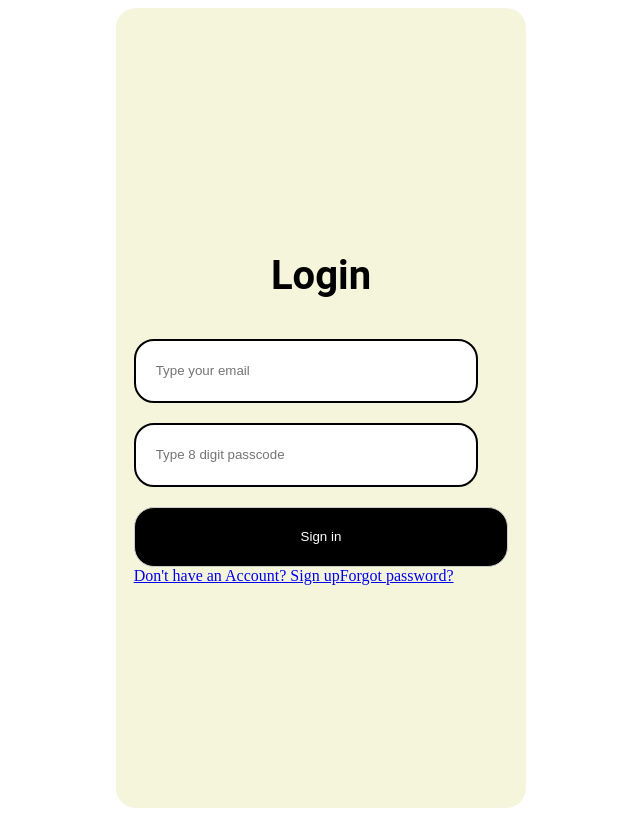
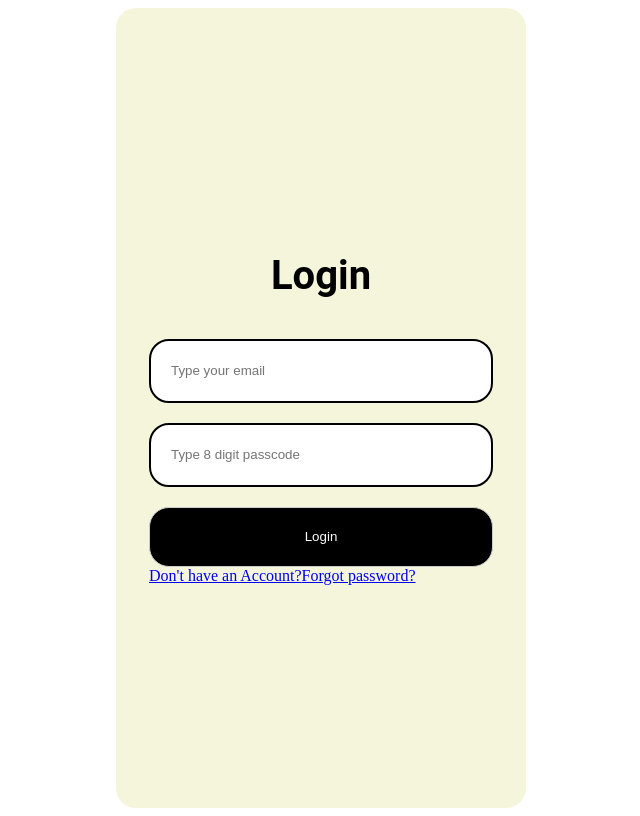
Before and after one commit to kbtanvir/movie-list-frontend, a React (Vite) app: page /login in a window 1280 px wide. Shown: the whole page, without its empty margins (319-959 px from the left). Built offline with nearby package versions, Linux system fonts and the light colour scheme.

Commit message:
auth flow ui and forms updated with validations

```diff
--- a/src/App.tsx
+++ b/src/App.tsx
@@ -5,7 +5,7 @@ import {
   Route,
   Routes,
 } from "react-router-dom";
-import AuthForm from "./features/auth/view/forms/AuthForm";
+import FormLogin from "./features/auth/view/forms/AuthForm";
 import FormPasswordPreset from "./features/auth/view/forms/PasswordReset";
 import MoviesView from "./features/movies/view/MoviesView";
 import "./global.css";
@@ -30,8 +30,8 @@ export default function App() {
 
           {/* * AUTH ROUTES */}
 
-          <Route path={AppRoutes.login} element={<AuthForm />} />
-          <Route path={AppRoutes.register} element={<AuthForm register />} />
+          <Route path={AppRoutes.login} element={<FormLogin />} />
+          <Route path={AppRoutes.register} element={<FormLogin register />} />
           <Route
             path={AppRoutes.passwordReset}
             element={<FormPasswordPreset />}
--- /dev/null
+++ b/src/features/auth/data/models/formFields.ts
@@ -0,0 +1,88 @@
+import * as yup from "yup";
+import { FormField } from "../../../../lib/hooks/useHookForm";
+
+ const registrationForm: FormField[] = [
+  {
+    name: "fname",
+    placeholder: "First Name",
+    type: "text",
+    validation: () => yup.string(),
+  },
+  {
+    name: "lname",
+    placeholder: "Last Name",
+    type: "text",
+    validation: () => yup.string(),
+  },
+
+  {
+    name: "email",
+    placeholder: "Type your email",
+    type: "email",
+    validation: () =>
+      yup
+        .string()
+        .email(`"Doesn't look like an email address" >_<`)
+        .required(`"Email is required" >_<`),
+  },
+  {
+    name: "password",
+    type: "password",
+    placeholder: "Type 8 digit passcode",
+    validation: () =>
+      yup.string().min(8, "Must be 8 digit long").required("Required"),
+  },
+];
+
+ const loginForm: FormField[] = [
+  {
+    name: "email",
+    label: "Email",
+    placeholder: "Type your email",
+    type: "email",
+    validation: () =>
+      yup
+        .string()
+        .email(`"Doesn't look like an email address" >_<`)
+        .required(`"Email is required" >_<`),
+  },
+  {
+    name: "password",
+    label: "Password",
+    type: "password",
+    placeholder: "Type 8 digit passcode",
+    validation: () =>
+      yup.string().min(8, "Must be 8 digit long").required("Required"),
+  },
+];
+ const passResetFields: FormField[] = [
+  {
+    name: "email",
+    label: "Email",
+    placeholder: "Type your email",
+    type: "email",
+    validation: () =>
+      yup
+        .string()
+        .email(`"Doesn't look like an email address" >_<`)
+        .required(`"Email is required" >_<`),
+  },
+  {
+    name: "password",
+    label: "Password",
+    type: "password",
+    placeholder: "Type 8 digit passcode",
+    validation: () =>
+      yup.string().min(8, "Must be 8 digit long").required("Required"),
+  },
+  {
+    name: "confirmPassword",
+    label: "Confirm Password",
+    type: "password",
+    placeholder: "Type 8 digit passcode",
+    validation: () =>
+      yup.string().oneOf([yup.ref('password'), null], 'Passwords must match')
+  },
+];
+
+export { registrationForm, loginForm, passResetFields };
--- a/src/features/auth/logic/slice/initialState.ts
+++ b/src/features/auth/logic/slice/initialState.ts
@@ -1,4 +1,4 @@
-import { Auth } from '../../models/types/Auth'
+import { Auth } from '../../data/types/Auth'
 
 export const initialState: Auth.State = {
   user: null,
--- a/src/features/auth/logic/slice/sliceReducers.ts
+++ b/src/features/auth/logic/slice/sliceReducers.ts
@@ -1,4 +1,4 @@
-import { Auth } from '../../models/types/Auth'
+import { Auth } from '../../data/types/Auth'
 
 export const reducers = {
   setUser: (state: Auth.State, { payload }: { payload: Auth.User | null }) => {
--- a/src/features/auth/view/forms/AuthForm.tsx
+++ b/src/features/auth/view/forms/AuthForm.tsx
@@ -1,103 +1,77 @@
-import { yupResolver } from "@hookform/resolvers/yup";
-import { useState } from "react";
-import { useForm } from "react-hook-form";
-import { Link } from "react-router-dom";
-import * as yup from "yup";
+import { useEffect, useState } from "react";
+import { Link, useNavigate } from "react-router-dom";
 import { AppRoutes } from "../../../../lib/consts/Routes";
-import { StateResponse } from "../../models/types/Auth";
+import useHookForm, { FormField } from "../../../../lib/hooks/useHookForm";
+import { loginForm, registrationForm } from "../../data/models/formFields";
 import ErrorMessageText from "./ErrorMessageText";
 
 export default function AuthForm({ ...props }: { register?: boolean }) {
   // const { response } = useSelector((state: RootState) => state.global)
   // const dispatch = useDispatch()
+  const navigate = useNavigate();
 
-  const [state, setState] = useState<StateResponse>({
-    status: "loaded",
-    message: "",
+  // * HOOK FORM CONFIG
+  // -------------------
+
+  const [formFields, setFormFields] = useState<FormField[]>([]);
+
+  const { errors, register, handleSubmit } = useHookForm({
+    formFields,
   });
 
-  const [show, setShow] = useState(false);
-  const handlePasswordShowHide = () => setShow(!show);
-
-  // useEffect(() => {
-  //   if (response) {
-  //     setState(response)
-  //   }
-  // }, [response])
-
-  const textFields = [
-    {
-      name: "email",
-      label: "Email",
-      placeholder: "Type your email",
-      fieldType: "email",
-      validation: () =>
-        yup
-          .string()
-          .email(`"Doesn't look like an email address" >_<`)
-          .required("Required"),
-    },
-    {
-      name: "password",
-      label: "Password",
-      fieldType: "password",
-      placeholder: "Type 8 digit passcode",
-      validation: () =>
-        yup.string().min(8, "Must be 8 digit long").required("Required"),
-    },
-  ];
-
-  const {
-    register,
-    formState: { errors },
-    handleSubmit,
-  } = useForm({
-    mode: "onSubmit",
-    resolver: yupResolver(
-      yup.object(
-        textFields.reduce(
-          (acc, cur) => ({ ...acc, [cur.name]: cur.validation() }),
-          {}
-        )
-      )
-    ),
-  });
+  // * HANDLERS
+  // -------------
 
   const onSubmit = (data: any) => {
     if (props.register) {
-      return; // dispatch(registerWithEmailPassRequest(data.email, data.password))
+      // dispatch(registerWithEmailPassRequest(data.email, data.password))
     }
-    return; // dispatch(signInWithEmailPassRequest(data.email, data.password))
+    if (!props.register) {
+    }
+
+    navigate(AppRoutes.movies, { replace: true });
+
+    console.log(data);
+
+    // dispatch(signInWithEmailPassRequest(data.email, data.password))
     // console.log(data);
   };
+
+  // * EFFECTS
+  // -------------
+
+  useEffect(() => {
+    setFormFields(props.register ? registrationForm : loginForm);
+  }, [props.register]);
+
+  // * RENDER
+  // -------------
 
   return (
     <div>
       <h3>{props.register ? "Signup" : "Login"}</h3>
       <form onSubmit={handleSubmit(onSubmit)}>
-        {textFields.map(({ name, fieldType, label, placeholder }, i) => (
+        {formFields.map((field, i) => (
           <div key={i} className="w-full">
             <input
               autoComplete="on"
-              type={fieldType}
-              {...register(name)}
-              className="input w-full"
-              placeholder={placeholder}
+              type={field.type}
+              {...register(field.name)}
+              placeholder={field.placeholder}
             />
-            <ErrorMessageText errors={errors} name={name} />
+            <ErrorMessageText errors={errors} name={field.name} />
           </div>
         ))}
         <div>
-          <button type="submit">
-            {state.status === "loading" ? "Loading..." : "Sign in"}
-          </button>
+          <button type="submit">{props.register ? "Signup" : "Login"}</button>
+
           {props.register ? (
             <Link to={AppRoutes.login}>
               <span>Already have an account?</span>
             </Link>
           ) : (
             <Link to={AppRoutes.register}>
-              <span>Don't have an Account? Sign up</span>
+              <span>Don't have an Account?</span>
             </Link>
           )}
 
--- a/src/features/auth/view/forms/PasswordReset.tsx
+++ b/src/features/auth/view/forms/PasswordReset.tsx
@@ -1,71 +1,46 @@
-import { yupResolver } from "@hookform/resolvers/yup";
-import { useState } from "react";
-import { useForm } from "react-hook-form";
 import { IoIosArrowBack } from "react-icons/io";
 import { Link } from "react-router-dom";
-import * as yup from "yup";
 import { AppRoutes } from "../../../../lib/consts/Routes";
-import { StateResponse } from "../../models/types/Auth";
+import useHookForm from "../../../../lib/hooks/useHookForm";
+import { passResetFields } from "../../data/models/formFields";
+import { NetworkResponse } from "../../data/types/Auth";
 import ErrorMessageText from "./ErrorMessageText";
 
 export default function FormPasswordPreset() {
-  // const { response } = useSelector((state: RootState) => state.global)
-  // const dispatch = useDispatch()
-
-  // const router = useRouter();
-
-  const [state, setState] = useState<StateResponse>({
-    status: "loaded",
-    message: "",
+  const { errors, register, handleSubmit } = useHookForm({
+    formFields: passResetFields,
   });
 
-  const [email, setemail] = useState<String>("");
-
-  const [show, setShow] = useState(false);
-  const handlePasswordShowHide = () => setShow(!show);
-
-  // useEffect(() => {
-  //   if (response) {
-  //     setState(response)
-  //   }
-  // }, [response])
-
-  const formFields = [
-    {
-      name: "email",
-      label: "Email",
-      placeholder: "Type your email",
-      type: "email",
-      validation: () =>
-        yup
-          .string()
-          .email(`"Doesn't look like an email address" >_<`)
-          .required("Required"),
-    },
-  ];
-
-  const {
-    register,
-    formState: { errors },
-    handleSubmit,
-  } = useForm({
-    mode: "onSubmit",
-    resolver: yupResolver(
-      yup.object(
-        formFields.reduce(
-          (acc, cur) => ({ ...acc, [cur.name]: cur.validation() }),
-          {}
-        )
-      )
-    ),
-  });
+  const response: NetworkResponse<any[]> = {
+    status: "initial",
+  };
 
   const onSubmit = (data: any) => {
     //    dispatch(signInWithEmailPassRequest(data.email, data.password))
     console.log(data);
-    setState({ ...state, status: "loaded" });
-    setemail(data.email);
   };
+
+  if (response.status === "success") {
+    return (
+      <div>
+        <Link to={AppRoutes.login}>
+          <span onClick={() => {}}>
+            <IoIosArrowBack /> Back to login
+          </span>
+        </Link>
+
+        <p>
+          If an account exists for <span>email</span>, you will get an email
+          with instructions on resetting your password. If it doesn&apos;t
+          arrive, be sure to check your spam folder.
+        </p>
+      </div>
+    );
+  }
+
+  if (response.status === "loading") {
+    return <div>Loading...</div>;
+  }
 
   return (
     <div>
@@ -75,19 +50,10 @@ export default function FormPasswordPreset() {
         </span>
       </Link>
 
-      {state.status !== "loaded" ? (
       <h3>Enter email to reset password </h3>
-      ) : (
-        <h3>
-          If an account exists for <span>email</span>, you will get an email
-          with instructions on resetting your password. If it doesn&apos;t
-          arrive, be sure to check your spam folder.
-        </h3>
-      )}
 
-      {state.status !== "loaded" && (
       <form onSubmit={handleSubmit(onSubmit)}>
-          {formFields.map((field, i) => (
+        {passResetFields.map((field, i) => (
           <div key={i}>
             <input
               autoComplete="on"
@@ -99,12 +65,9 @@ export default function FormPasswordPreset() {
           </div>
         ))}
         <div>
-            <button type="submit">
-              {state.status === "loading" ? "Loading..." : "Send reset link"}
-            </button>
+          <button type="submit">Reset password</button>
         </div>
       </form>
-      )}
     </div>
   );
 }
--- a/src/features/movies/models/types/Auth.d.ts
+++ b/src/features/movies/models/types/Auth.d.ts
@@ -24,8 +24,3 @@ export namespace Auth {
     // response: StateResponse;
   }
 }
-
-export interface StateResponse {
-  status?: 'loading' | 'loaded' | 'error'
-  message?: string
-}
--- /dev/null
+++ b/src/lib/hooks/useHookForm.tsx
@@ -0,0 +1,49 @@
+import { yupResolver } from "@hookform/resolvers/yup";
+import {
+  DeepRequired,
+  FieldErrorsImpl,
+  FieldValues,
+  useForm,
+  UseFormHandleSubmit,
+  UseFormRegister,
+  ValidationMode,
+} from "react-hook-form";
+import * as yup from "yup";
+
+export interface FormField {
+  name: string;
+  label?: string;
+  placeholder: string;
+  type: "email" | "password" | "text";
+  validation: () => yup.SchemaOf<any>;
+  width?: "full" | "half" | "third";
+}
+
+export default function useHookForm({
+  ...props
+}: {
+  formFields: FormField[];
+  mode?: keyof ValidationMode | undefined;
+}): {
+  errors: FieldErrorsImpl<DeepRequired<FieldValues>>;
+  handleSubmit: UseFormHandleSubmit<FieldValues>;
+  register: UseFormRegister<FieldValues>;
+} {
+  const {
+    register,
+    formState: { errors },
+    handleSubmit,
+  } = useForm({
+    mode: props.mode ?? "onSubmit",
+    resolver: yupResolver(
+      yup.object(
+        props.formFields.reduce(
+          (acc, cur) => ({ ...acc, [cur.name]: cur.validation() }),
+          {}
+        )
+      )
+    ),
+  });
+
+  return { register, errors, handleSubmit };
+}
--- a/src/lib/layouts/PrivateRoute.tsx
+++ b/src/lib/layouts/PrivateRoute.tsx
@@ -17,7 +17,7 @@ const PrivateRoute = ({ element }: { element: JSX.Element }) => {
   //   dispatch(verifyJwt(jwt.token));
   // }, [jwt, isSuccess]);
 
-  return false ? element : <Navigate replace to={AppRoutes.login} />;
+  return true ? element : <Navigate replace to={AppRoutes.login} />;
 };
 
 export default PrivateRoute;
```
Also changed, not shown: src/features/auth/data/types/Auth.d.ts (added, +29 -0 lines), src/features/auth/models/types/Auth.d.ts (deleted, +0 -31 lines). Lines whose indentation alone changed are shown as unchanged.
